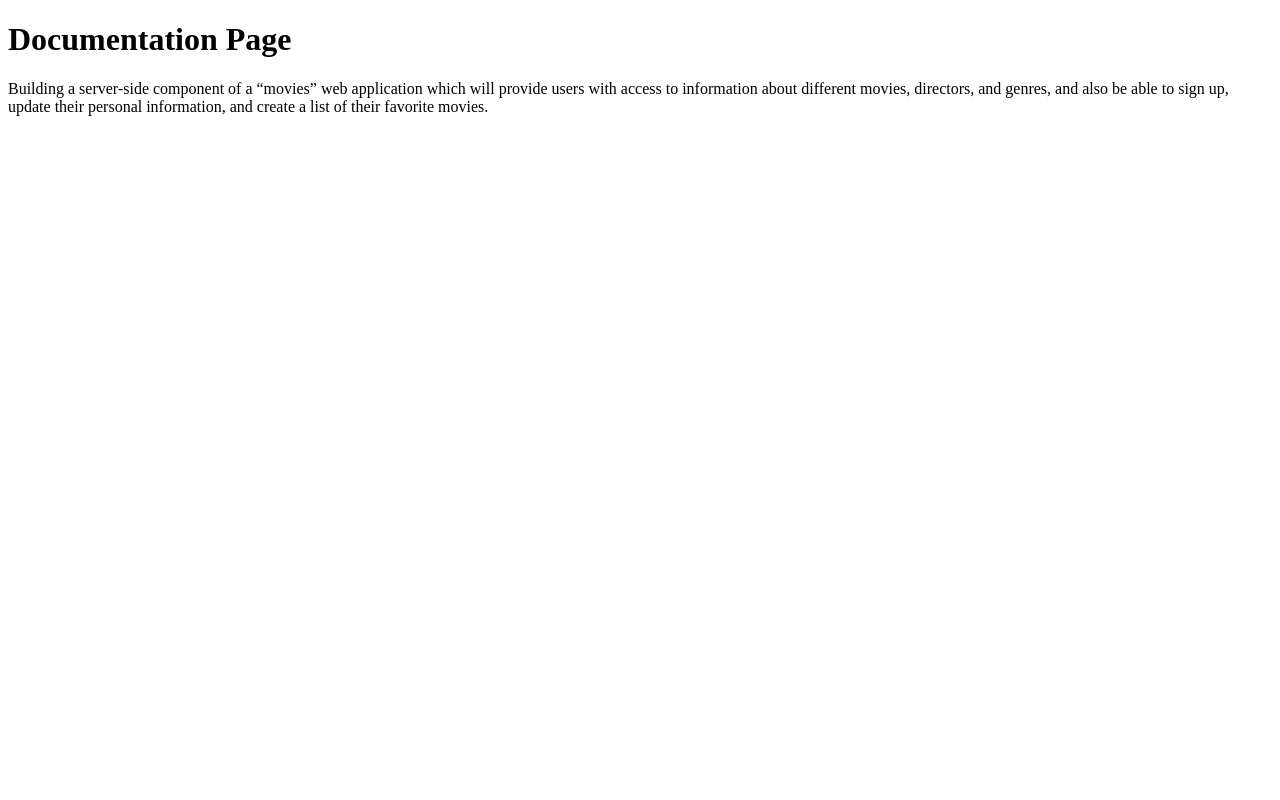
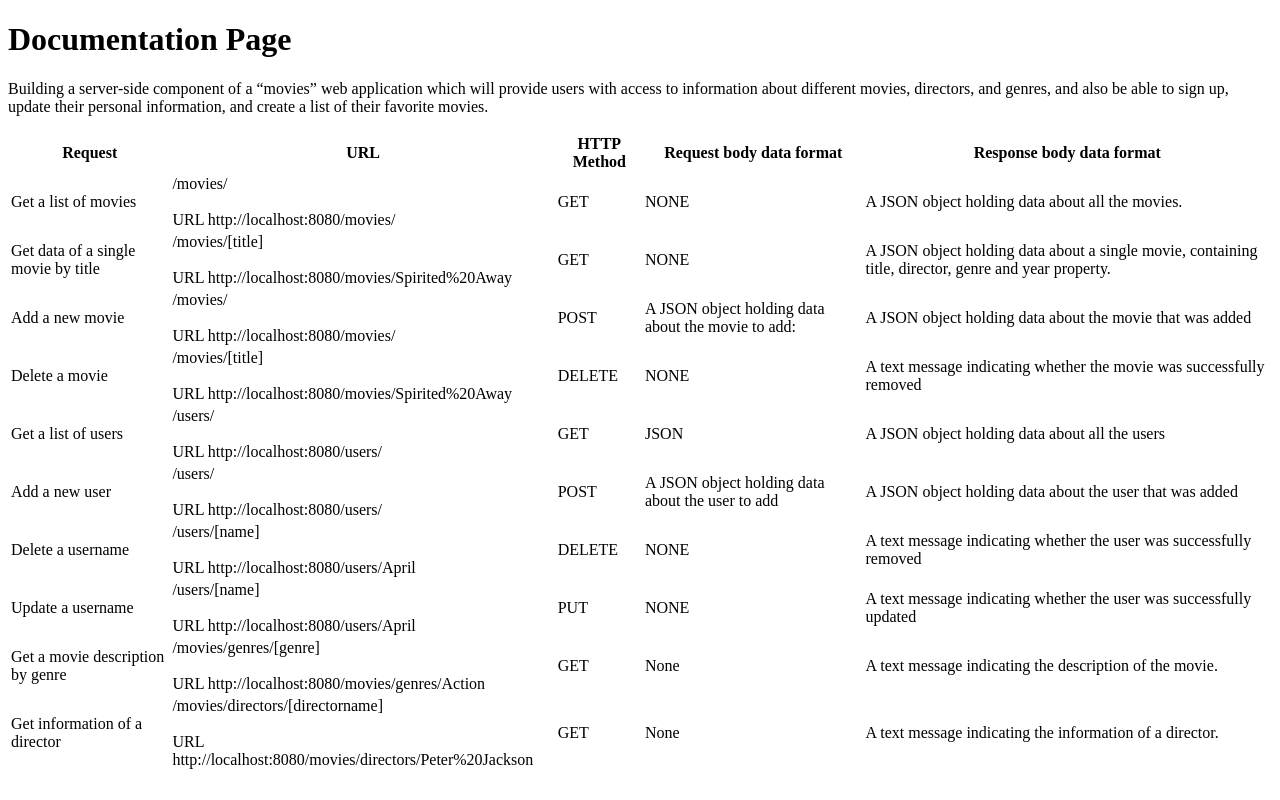
Before and after one commit to sam-aggrey/MyFlix, a website: page public/documentation.html in a window 1280 px wide. Drawn offline with Linux system fonts and the light colour scheme.

Commit message:
Update documentation.html
Added a table containing request, URL, HTTP Method, and response and body data format.

```diff
--- a/public/documentation.html
+++ b/public/documentation.html
@@ -3,6 +3,10 @@
 <head>
     <meta charset="UTF-8">
     <title>DOCUMENTATION</title>
+    <link rel="stylesheet" href="/CSS/style.css">
+
+
+
 </head>
 <body>
    <h1>Documentation Page</h1>
@@ -11,7 +15,136 @@ movies, directors, and genres, and also be able to sign up, update their
 personal information, and create a list of their favorite movies.</p>
 
 
+<table>
+  <tr>
+   <th>Request</th>
+   <th>URL</th>
+   <th>HTTP Method</th>
+   <th>Request body data format</th>
+   <th>Response body data format</th>
+  </tr>
+ <!--
+    GET Request:
+      - Returns JSON object of all movies in the db
+  -->
+  <tr>
+    <td>Get a list of movies</td>
+    <td>/movies/ <br> <br>
+            URL http://localhost:8080/movies/</td>
+    <td>GET</td>
+    <td>NONE</td>
+    <td>A JSON object holding data about all the movies.</td>
+  </tr>
+  <!--
+    GET Request:
+      - Returns JSON object of all details helds on the requested movie
+  -->
+  <tr>
+    <td>Get data of a single movie by title</td>
+    <td>/movies/[title] <br> <br>
+            URL http://localhost:8080/movies/Spirited%20Away</td>
+    <td>GET</td>
+    <td>NONE</td>
+    <td>A JSON object holding data about a single movie, containing title, director, genre and year property.</td>
+  </tr>
+  <!--
+    GET Request:
+      - Returns JSON object of all data held on the specified genre
+  -->
+  <tr>
+    <td>Add a new movie</td>
+    <td>/movies/ <br> <br>
+            URL http://localhost:8080/movies/</td>
+    <td>POST</td>
+    <td>A JSON object holding data about the movie to add: </td>
+    <td>A JSON object holding data about the movie that was added</td>
+  </tr>
+  <!--
+    GET Request:
+      - Returns JSON object of all data held on director of the specified movie
+  -->
+  <tr>
+    <td>Delete a movie</td>
+    <td>/movies/[title] <br> <br>
+            URL http://localhost:8080/movies/Spirited%20Away</td>
+    <td>DELETE</td>
+    <td>NONE</td>
+    <td>A text message indicating whether the movie was successfully removed</td>
+  </tr>
+  <!--
+    POST Requet:
+      - Expects JSON object of user that should be created
+      - Returns JSON object of user that was created
+  -->
+  <tr>
+    <td>Get a list of users</td>
+    <td>/users/ <br> <br>
+            URL http://localhost:8080/users/</td>
+    <td>GET</td>
+    <td>JSON</td>
+    <td>A JSON object holding data about all the users</td>
+  </tr>
+  <!--
+    PUT Request
+      - Returns JSON object of the updated user
+  -->
+  <tr>
+    <td>Add a new user</td>
+    <td>/users/ <br> <br>
+            URL http://localhost:8080/users/</td>
+    <td>POST</td>
+    <td>A JSON object holding data about the user to add</td>
+    <td>A JSON object holding data about the user that was added</td>
+  </tr>
+  <!--
+    PUT Request
+      - Expects JSON object of all user attributes with updated information
+      - Return JSON object of all data held after update
+  -->
+  <tr>
+    <td>Delete a username</td>
+    <td>/users/[name] <br> <br>
+            URL http://localhost:8080/users/April</td>
+    <td>DELETE</td>
+    <td>NONE</td>
+    <td>A text message indicating whether the user was successfully removed</td>
+  </tr>
+  <!--
+    DELTE Request
+      - Returns JSON object of the respective user
+  -->
+  <tr>
+    <td>Update a username</td>
+    <td>/users/[name] <br> <br>
+            URL http://localhost:8080/users/April</td>
+    <td>PUT</td>
+    <td>NONE</td>
+    <td>A text message indicating whether the user was successfully updated </td>
+      </tr>
+  <!--
+    DELTE Request
+      - Returns success message
+  -->
+  <tr>
+  <td>Get a movie description by genre</td>
+        <td>/movies/genres/[genre] <br> <br>
+            URL http://localhost:8080/movies/genres/Action
+        </td>
+        <td>GET</td>
+        <td>None</td>
+        <td>A text message indicating the description of the movie.</td>
+      </tr>
 
+      <tr>
+        <td>Get information of a director</td>
+        <td>/movies/directors/[directorname] <br> <br>
+            URL http://localhost:8080/movies/directors/Peter%20Jackson
+        </td>
+        <td>GET</td>
+        <td>None</td>
+        <td>A text message indicating the information of a director.</td>
+      </tr>
+</table>
 
 </body>
 </html>
```
